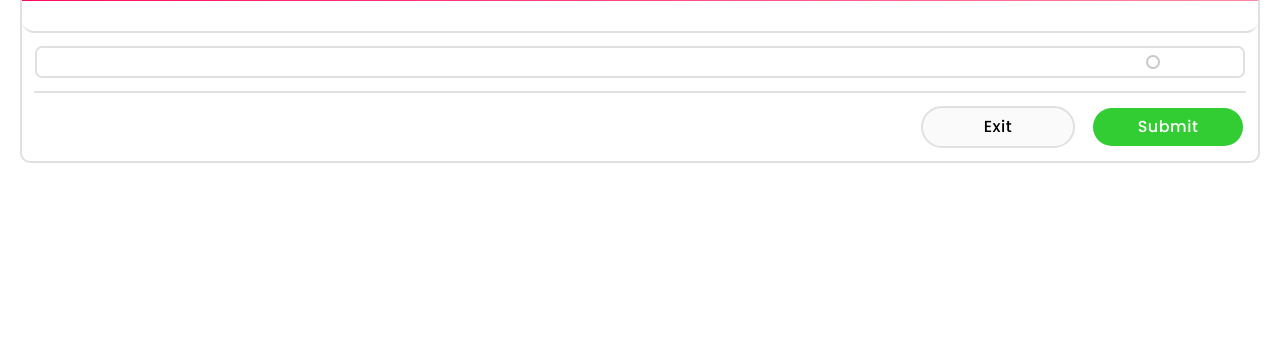
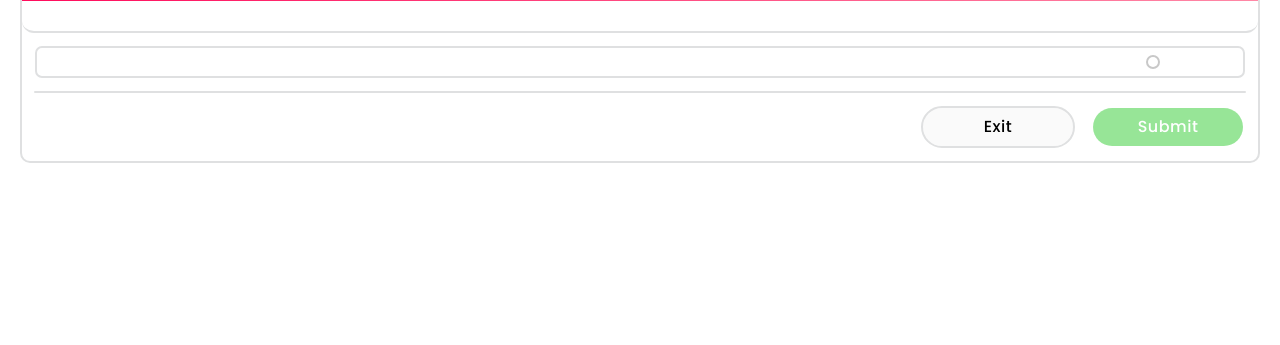
Before and after one commit to ankush-github-11/poll-system, a PHP site: page /poll.php in a window 1280 px wide. Shown: the part 141-486 px from the top of the page. Run offline with PHP 8.4, Linux system fonts and the light colour scheme; data that the repository does not hold is empty.

Commit message:
Adding JS to the Poll Submit

```diff
--- a/poll/poll-script.js
+++ b/poll/poll-script.js
@@ -128,5 +128,7 @@ document.querySelector('.participant-poll-options-div').addEventListener('click'
         });
         let greenDot = optionDiv.querySelector('.green-dot');
         if (greenDot) greenDot.classList.add('green-dot-bg-add');
+        document.querySelector('.participants-footer-btn-submit').classList.remove('disabled-button');
+        document.querySelector('.selected-option').value = optionDiv.textContent.trim();
     }
 });
--- a/poll/poll-stylesheet.css
+++ b/poll/poll-stylesheet.css
@@ -68,6 +68,11 @@
     -webkit-user-select: none;
     -ms-user-select: none;
     user-select: none;
+}
+.disabled-button{
+  pointer-events: none;
+  opacity: 0.5;
+  cursor: not-allowed;
 }
 .hidden{
     display: none;
--- a/poll/poll.php
+++ b/poll/poll.php
@@ -256,10 +256,13 @@
                         <div class="participants-horizontal-line"></div>
                     </div>
                     <div class="participants-footer-div">
-                        <div class="participants-footer-buttons-div">
-                            <button type="button" class="btn participants-footer-btn-exit">Exit</button>
-                            <button type="button" class="btn participants-footer-btn-submit">Submit</button>
-                        </div>
+                        <form action="../success/success.php" method="POST">
+                            <input type="text" class="hidden selected-option" name="selectedOption">
+                            <div class="participants-footer-buttons-div">
+                                <button type="button" class="btn participants-footer-btn-exit">Exit</button>
+                                <button type="submit" class="btn participants-footer-btn-submit disabled-button">Submit</button>
+                            </div>
+                        </form>
                     </div>
                 </div>
             </div>
```
